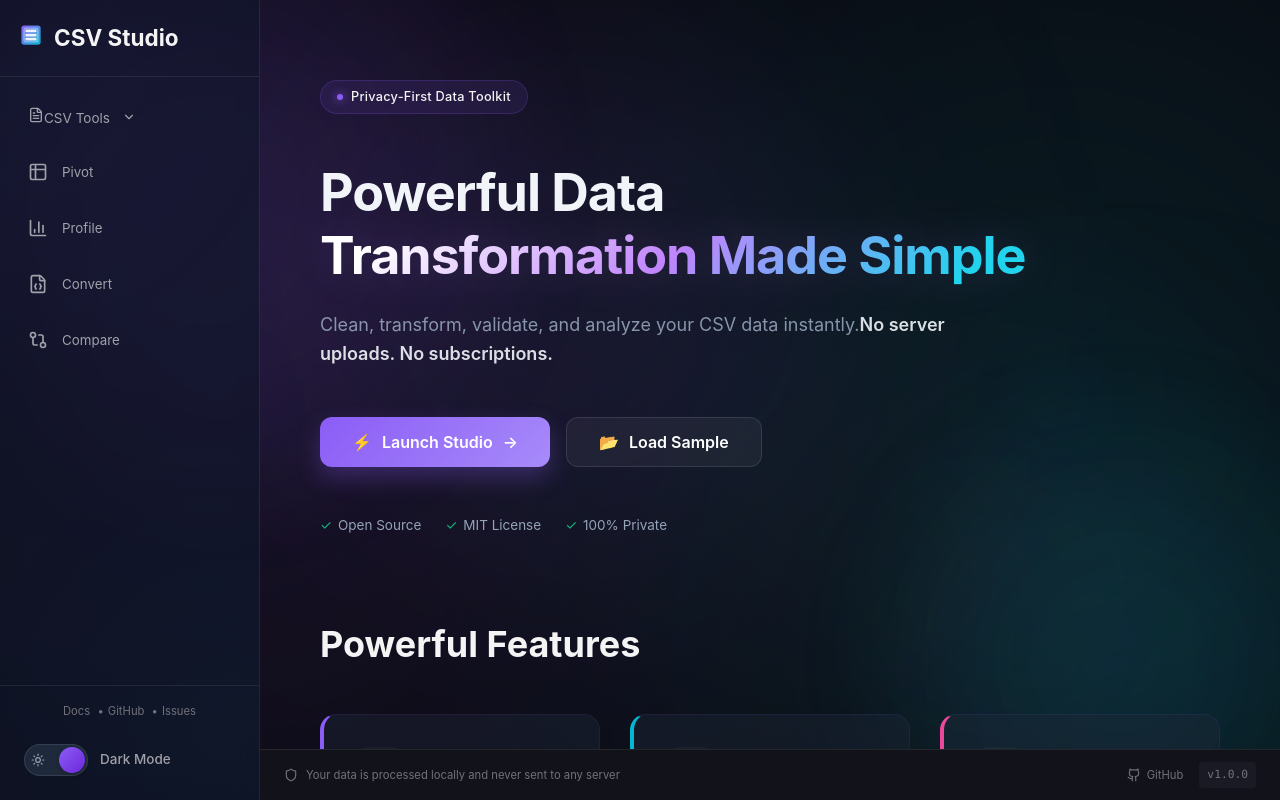
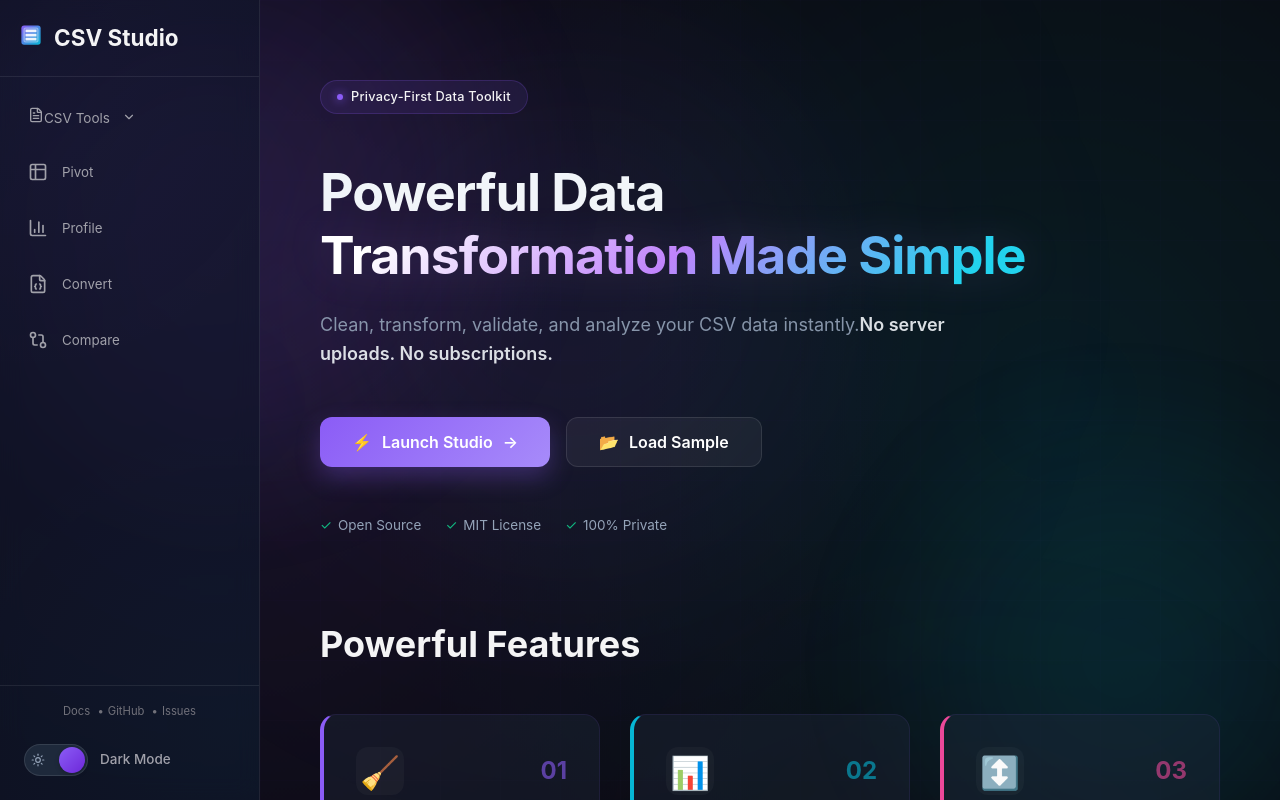
Before and after one commit to SlytherinScriptor/CSVStudio, a React (Vite) app: page / in a window 1280 px wide. Built offline with nearby package versions, Linux system fonts and the light colour scheme.

Commit message:
Fix Welcome Screen footer layout and remove unused CSS

```diff
--- a/src/App.tsx
+++ b/src/App.tsx
@@ -14,7 +14,6 @@ import { generateSampleData } from './lib/sampleData';
 import { ToastProvider } from './components/ui/Toast';
 
 import { ErrorBoundary } from './components/ui/ErrorBoundary';
-import { Footer } from './components/ui/Footer';
 import {
     ArrowUpDown, Trash2, GitCompare, Sun, Moon, Wand2, ShieldCheck,
     Table2, BarChart3, FileJson, ChevronDown, FileText
@@ -202,8 +201,6 @@ export default function App() {
                         </ErrorBoundary>
                     </div>
                 </main>
-
-                <Footer />
             </div>
 
         </ToastProvider>
--- a/src/components/Welcome.css
+++ b/src/components/Welcome.css
@@ -21,7 +21,7 @@
 /* LAYOUT STRUCTURE */
 .welcome-wrapper-integrated {
     width: 100%;
-    height: 100%;
+    min-height: 100vh;
     position: relative;
     display: flex;
     flex-direction: column;
@@ -33,9 +33,9 @@
     display: grid;
     grid-template-rows: auto 1fr auto;
     gap: 60px;
-    padding: 40px 60px 200px;
-    /* AGGRESSIVE BOTTOM PADDING for Footer Visibility */
-    min-height: 100%;
+    padding: 40px 60px 60px;
+    /* Reduced padding now that footer is integrated */
+    flex: 1;
     max-width: 1400px;
     margin: 0 auto;
     width: 100%;
@@ -159,6 +159,7 @@
 
 .gradient-text {
     background: linear-gradient(135deg, #fff 10%, #C084FC 50%, #22D3EE 90%);
+    background-clip: text;
     -webkit-background-clip: text;
     -webkit-text-fill-color: transparent;
     filter: drop-shadow(0 0 20px rgba(192, 132, 252, 0.15));
@@ -367,6 +368,72 @@
     text-underline-offset: 4px;
 }
 
+/* APP FOOTER - Blends with Welcome Screen */
+.app-footer {
+    position: relative;
+    width: 100%;
+    padding: 32px 60px;
+    margin-top: auto;
+    background: transparent;
+    border-top: 1px solid rgba(139, 92, 246, 0.1);
+    z-index: 1;
+}
+
+.footer-content {
+    display: flex;
+    justify-content: space-between;
+    align-items: center;
+    max-width: 1400px;
+    margin: 0 auto;
+    gap: 20px;
+    flex-wrap: wrap;
+}
+
+.footer-left,
+.footer-right {
+    display: flex;
+    align-items: center;
+    gap: 12px;
+    color: var(--text-tertiary);
+    font-size: 13px;
+}
+
+.footer-left {
+    flex: 1;
+}
+
+.footer-right {
+    gap: 20px;
+}
+
+.footer-link {
+    display: flex;
+    align-items: center;
+    gap: 6px;
+    color: var(--text-secondary);
+    text-decoration: none;
+    transition: all 0.3s ease;
+    padding: 6px 12px;
+    border-radius: 8px;
+    background: rgba(255, 255, 255, 0.02);
+}
+
+.footer-link:hover {
+    color: var(--primary);
+    background: rgba(139, 92, 246, 0.1);
+    transform: translateY(-2px);
+}
+
+.footer-version {
+    padding: 4px 10px;
+    background: rgba(139, 92, 246, 0.1);
+    border: 1px solid rgba(139, 92, 246, 0.2);
+    border-radius: 6px;
+    font-size: 12px;
+    font-weight: 600;
+    color: var(--primary);
+}
+
 /* Animation */
 @keyframes slideUp {
     from {
@@ -413,6 +480,19 @@
 
     .features-container {
         grid-template-columns: 1fr;
+    }
+
+    .app-footer {
+        padding: 24px 20px;
+    }
+
+    .footer-content {
+        flex-direction: column;
+        text-align: center;
+    }
+
+    .footer-left {
+        justify-content: center;
     }
 }
 
@@ -468,6 +548,7 @@
 
 [data-theme="light"] .gradient-text {
     background: linear-gradient(135deg, #4f46e5 0%, #06b6d4 100%) !important;
+    background-clip: text !important;
     -webkit-background-clip: text !important;
     -webkit-text-fill-color: transparent !important;
     filter: none !important;
@@ -477,3 +558,26 @@
     display: none !important;
     /* Clean background for light mode */
 }
+
+[data-theme="light"] .app-footer {
+    border-top-color: rgba(0, 0, 0, 0.08);
+}
+
+[data-theme="light"] .footer-left,
+[data-theme="light"] .footer-right {
+    color: #475569;
+}
+
+[data-theme="light"] .footer-link {
+    color: #334155;
+    background: rgba(0, 0, 0, 0.02);
+}
+
+[data-theme="light"] .footer-link:hover {
+    background: rgba(139, 92, 246, 0.1);
+}
+
+[data-theme="light"] .footer-version {
+    background: rgba(139, 92, 246, 0.1);
+    border-color: rgba(139, 92, 246, 0.2);
+}
--- a/src/components/WelcomeScreen.tsx
+++ b/src/components/WelcomeScreen.tsx
@@ -1,5 +1,6 @@
 import { useEffect, useState } from 'react';
 import './Welcome.css';
+import { Footer } from './ui/Footer';
 
 interface WelcomeScreenProps {
     onNavigate: (toolId: string) => void;
@@ -130,16 +131,10 @@ export function WelcomeScreen({ onNavigate, onLoadSample }: WelcomeScreenProps)
                     </div>
                 </section>
 
-                {/* TIER 3: STATS & FOOTER */}
-                <section className="footer-section animate-slide-up delay-400">
-                    {/* Stats Removed for Cleaner Look */}
-
-                    <div className="bottom-cta">
-                        <p className="text-sm text-gray-500">v2.1 Stable Build</p>
-                    </div>
-                </section>
             </div>
 
+            {/* FOOTER - Blends naturally at bottom */}
+            <Footer />
         </div>
     );
 }
--- a/src/index.css
+++ b/src/index.css
@@ -362,72 +362,3 @@ a {
     color: var(--text-muted);
     margin-bottom: 20px;
 }
-
-/* =====================================================
-   FOOTER
-   ===================================================== */
-
-.app-footer {
-    position: fixed;
-    bottom: 0;
-    left: 260px;
-    right: 0;
-    background: var(--bg-elevated);
-    border-top: 1px solid var(--border);
-    padding: 12px 24px;
-    z-index: 50;
-}
-
-.footer-content {
-    display: flex;
-    align-items: center;
-    justify-content: space-between;
-    gap: 16px;
-    font-size: 0.75rem;
-    color: var(--text-muted);
-}
-
-.footer-left {
-    display: flex;
-    align-items: center;
-    gap: 8px;
-}
-
-.footer-right {
-    display: flex;
-    align-items: center;
-    gap: 16px;
-}
-
-.footer-link {
-    display: flex;
-    align-items: center;
-    gap: 6px;
-    color: var(--text-muted);
-    text-decoration: none;
-    transition: color 0.15s;
-}
-
-.footer-link:hover {
-    color: var(--accent);
-}
-
-.footer-version {
-    padding: 4px 8px;
-    background: var(--surface);
-    border-radius: 4px;
-    font-family: var(--font-mono);
-}
-
-@media (max-width: 900px) {
-    .app-footer {
-        left: 80px;
-    }
-}
-
-@media (max-width: 600px) {
-    .footer-content {
-        flex-direction: column;
-        text-align: center;
-    }
-}
```
